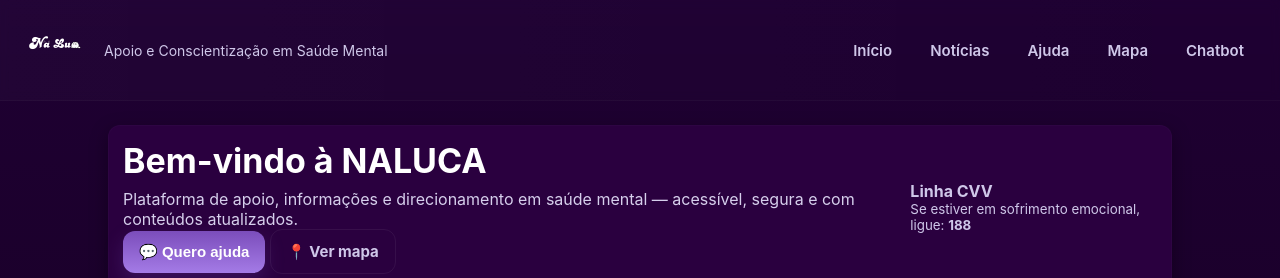
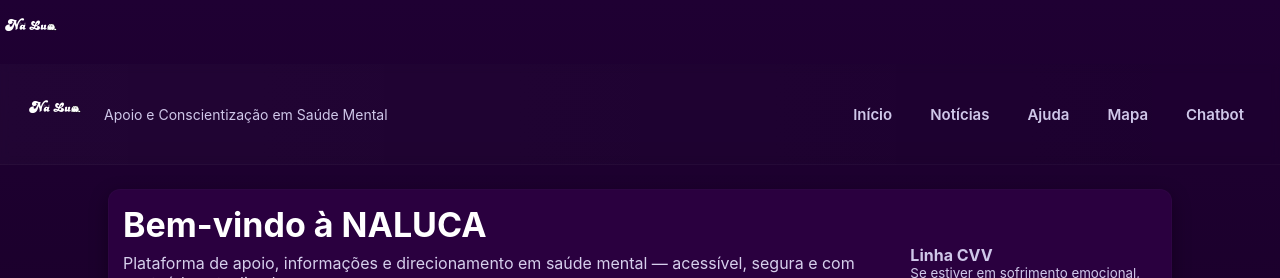
Before and after one commit to sabrinaselleri23/nalua, a plain HTML site: page index.html in a window 1280 px wide. Shown: the top 278 px of the page. Drawn offline with nearby package versions, Linux system fonts and the light colour scheme; no server answers.

Commit message:
Replace favicon link with site logo image
Replaced favicon link with site logo image.

```diff
--- a/index.html
+++ b/index.html
@@ -4,7 +4,7 @@
   <title> NALUA — Apoio e Conscientização em Saúde Mental</title>
 
   <!-- Ícone do site -->
-  <link rel="icon" type="image/png" href="favicon.png">
+  <img id="site-logo" src="favicon.png" alt="Logo Na Lua">
 
   <link rel="stylesheet" href="style.css">
   <link rel="stylesheet" href="https://unpkg.com/leaflet@1.9.4/dist/leaflet.css"/>
```
